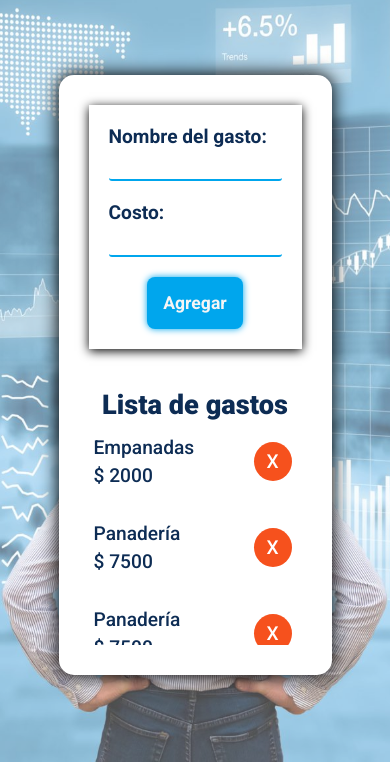
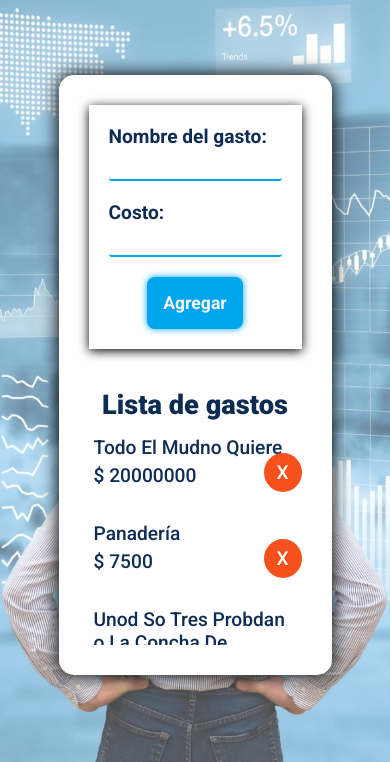
Before and after one commit to slqpez/budget-management-, a plain HTML site: page index.html in a window 390 px wide. Shown: the part 82-844 px from the top of the page. Drawn offline with Linux system fonts and the light colour scheme.

Commit message:
Mobile fixed.

```diff
--- a/index.html
+++ b/index.html
@@ -34,8 +34,8 @@
         <ul class="expense-list">
           <li class="expense">
               <div class="expense-description">
-                <p class="expense-description-name">Empanadas</p>
-                <p class="expense-description-cost">$ 2000</p>
+                <p class="expense-description-name">todo el mudno quiere </p>
+                <p class="expense-description-cost">$ 20000000</p>
               </div>
              <span class="delete">X</span>
           </li>
@@ -48,7 +48,7 @@
         </li>
         <li class="expense">
             <div class="expense-description">
-              <p class="expense-description-name">Panadería</p>
+              <p class="expense-description-name">Unod so tres probdano la concha de</p>
               <p class="expense-description-cost">$ 7500</p>
             </div>
            <span class="delete">X</span>
--- a/public/css/_budgetSection.scss
+++ b/public/css/_budgetSection.scss
@@ -3,6 +3,10 @@
     font-weight  : 900;
     font-size    : 1.7em;
     text-align: center;
+
+    @media(max-height:730px){
+        font-size: 1.4em;
+    }
 }
 
 .results {
@@ -22,17 +26,26 @@
             .expense-description {
                 .expense-description-name {
                     margin-bottom: 5px;
+                    word-break: break-all;
+                    overflow-wrap: break-word;
+                    text-transform: capitalize;
+                    margin-right: 5px;
+                }
+                .expense-description-cost{
+                    word-break: break-all;
+                    overflow-wrap: break-word;
                 }
             }
 
             .delete {
-                position                   : absolute;
-                display                    : block;
                 text-align                 : center;
+                position: absolute;
+                right: 0;
+                bottom: 0;
                 width                      : 38px;
-                right                      : 10px;
                 padding                    : 8px;
                 border-radius              : 50%;
+                margin-left: 2px;
                 background-color           : $delete-color;
                 color                      : white;
                 cursor                     : pointer;
--- a/public/css/_form.scss
+++ b/public/css/_form.scss
@@ -1,6 +1,5 @@
 .form-section{
     width: 50%;
-    background-size: cover;
     padding: 20px;
     box-shadow: 0px 2px 10px 0px black;
 
@@ -47,10 +46,17 @@
         &:focus{
             outline: none;
         }
+        @media(max-height:730px){
+            padding: .5em;
+
+        }
     }
 
     @media(max-width:$max-width){
         width: auto;
         margin-bottom: 40px;
     }
+    @media(max-height:730px){
+        height: 250px;
+    }
 }
--- a/public/css/_general.scss
+++ b/public/css/_general.scss
@@ -17,6 +17,7 @@ body{
         content: "";
         background: url("../images/background.jpg") no-repeat;
         background-size: cover;
+        background-attachment: fixed;
         background-position: center center;
         opacity:$background-opacity ;
         top: 0;
@@ -42,6 +43,11 @@ body{
             flex-direction: column;
         }
 
+        @media(max-height:730px){
+            height: 470px;
+            margin-top: 120px;
+        }
+
     }
 
 }
```
Also changed, not shown: public/css/main.css, 1 other file.
